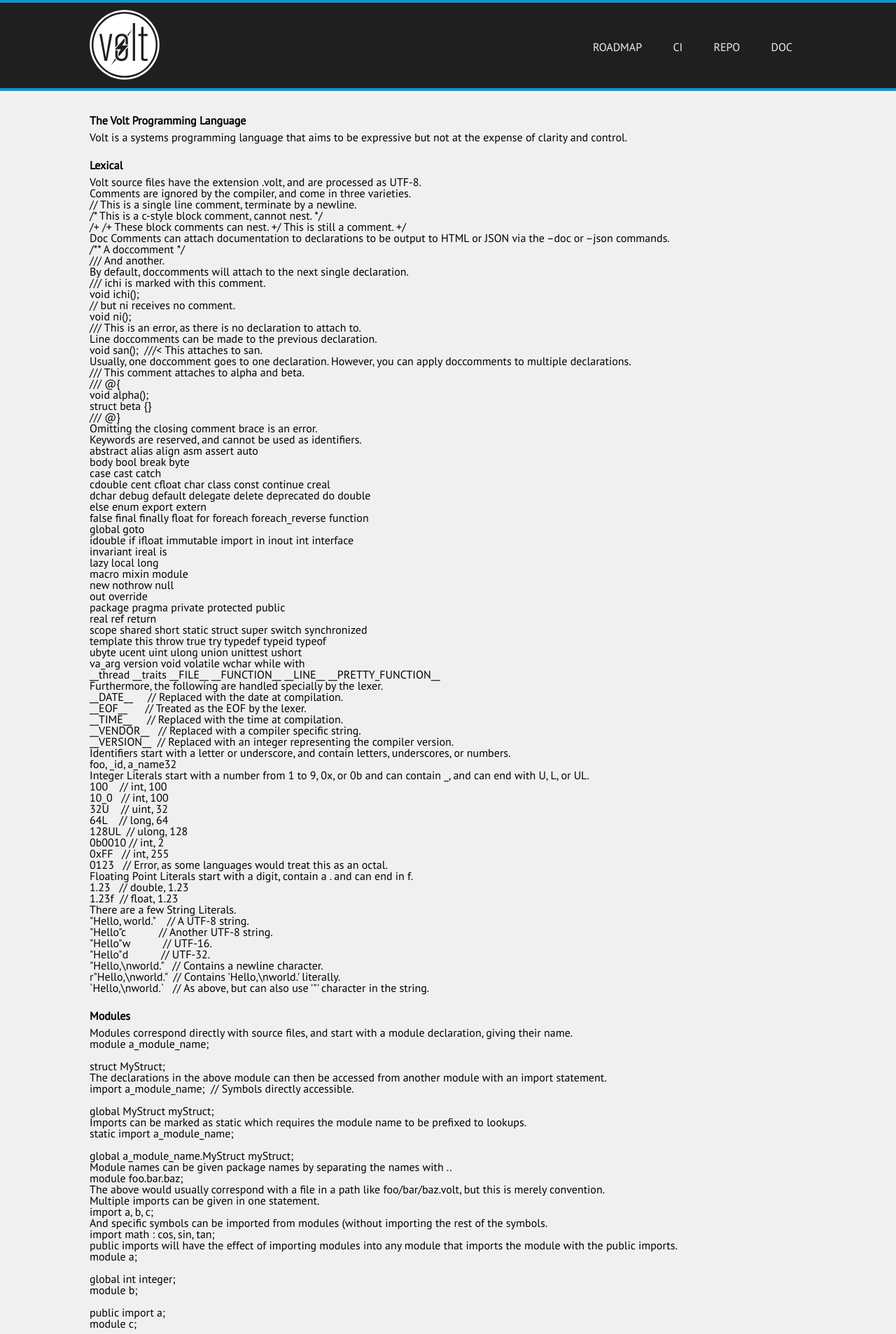
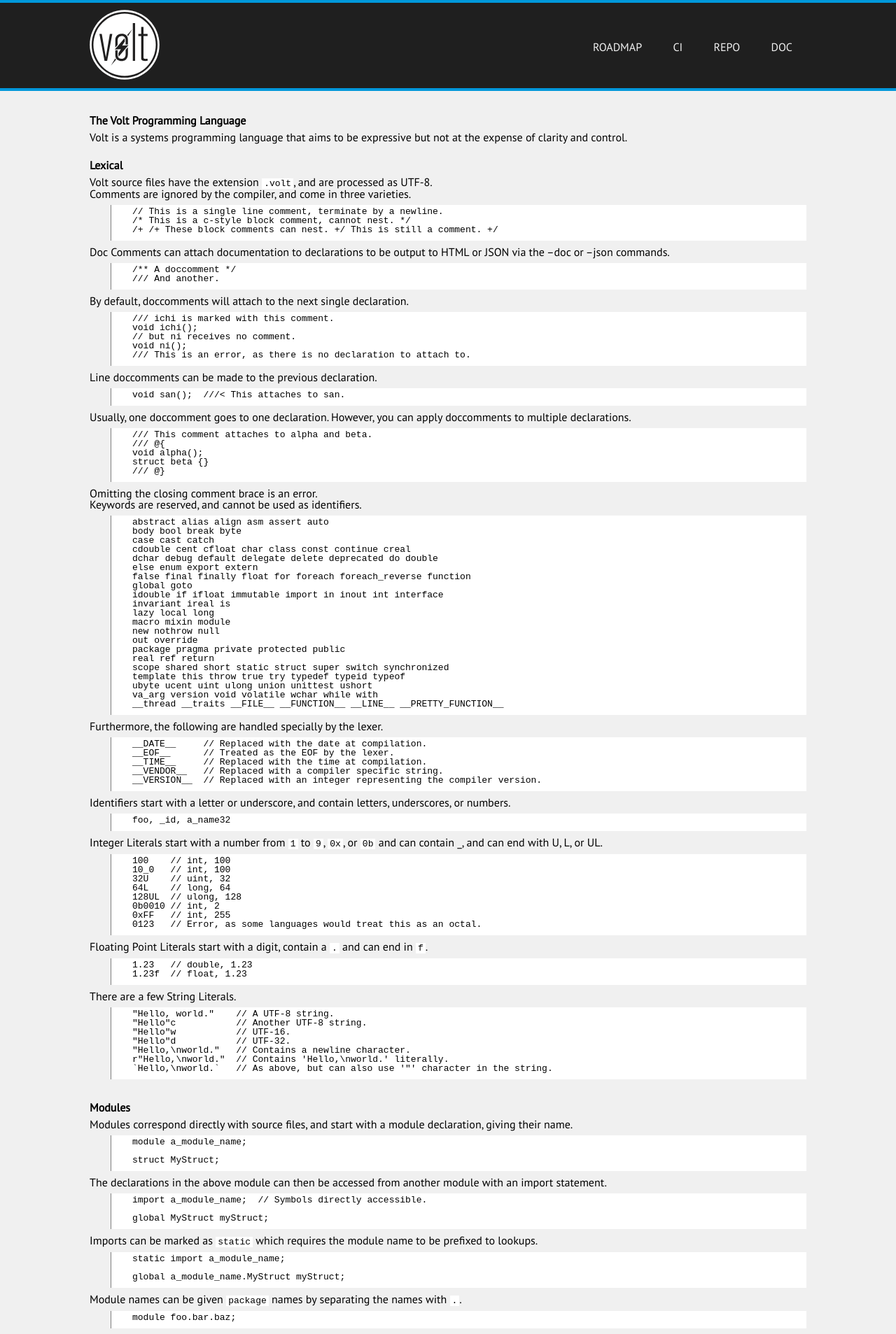
Before and after one commit to VoltLang/Website, a Jekyll site: the page built from doc/volt.md, in a window 1280 px wide. Shown: the top 1907 px of the page at 70% size. Built offline with Jekyll 4.4.1, drawn with Linux system fonts in a browser that asks for light colours.

Commit message:
css: Make code tag work

```diff
--- a/css/style.css
+++ b/css/style.css
@@ -184,6 +184,27 @@
 	color: #F0F0F0;
 }
 
+pre,
+code {
+	font-family: monospace;
+	background-color: white;
+	padding: 0 3px;
+}
+
+
+pre {
+	margin: 8px 0;
+	margin-left: 30px;
+	border-left: 1px solid gray;
+	padding: 3px 0px 9px 30px;
+	overflow-x: auto;
+}
+
+pre > code {
+	background-color: transparent;
+	padding: 0;
+}
+
 /* Mobile Devices */
 @media screen and (max-width: 480px) {
 	header {
@@ -229,6 +250,10 @@
 		font: 100%/1em 'PT Sans', Arial, Helvetica, sans-serif;
 		color: #F0F0F0;
 	}
+
+	pre {
+		margin-left: 0;
+	}
 }
 
 @media screen and (max-width: 480px) and (orientation : portrait) {
```
